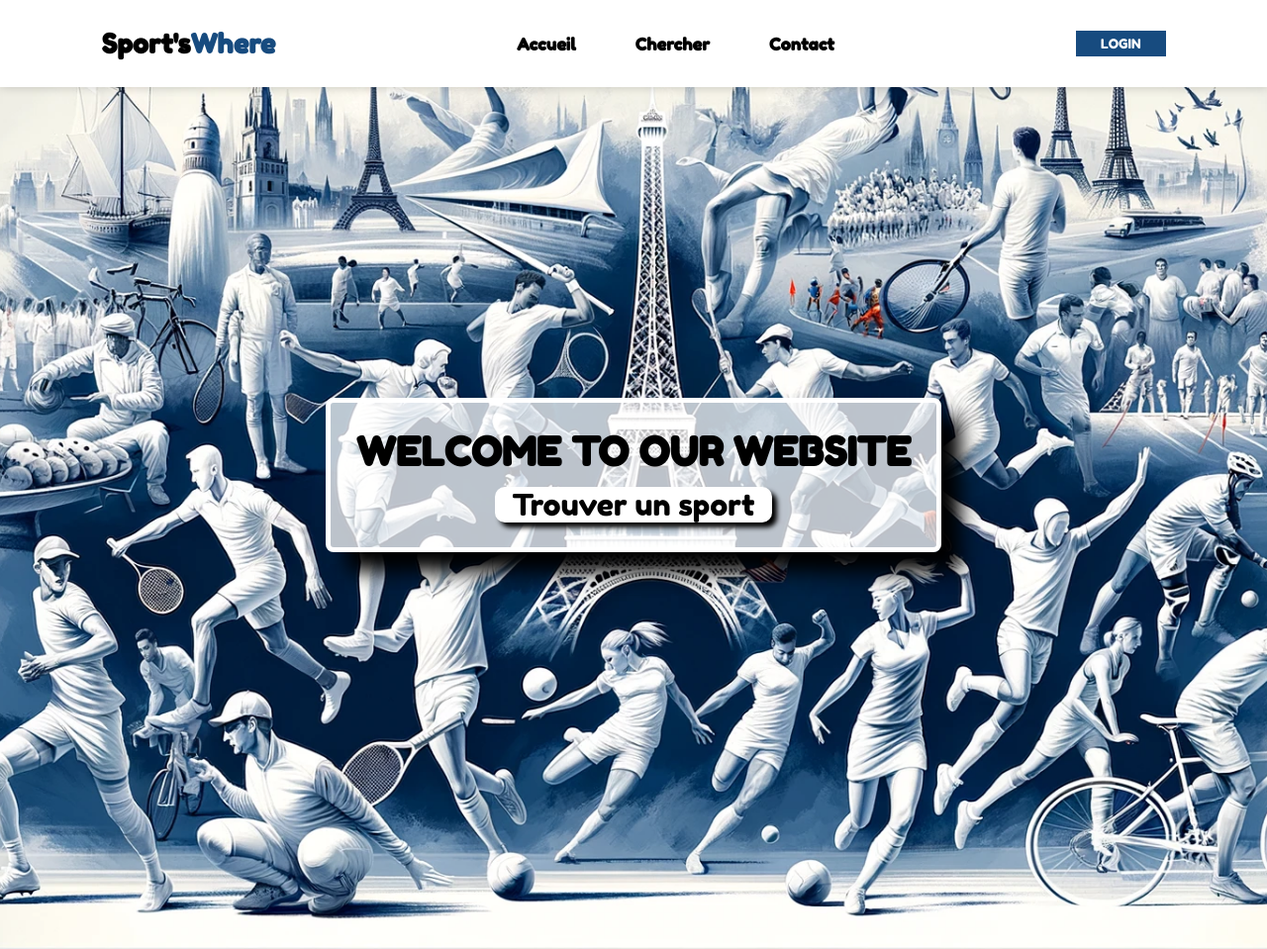
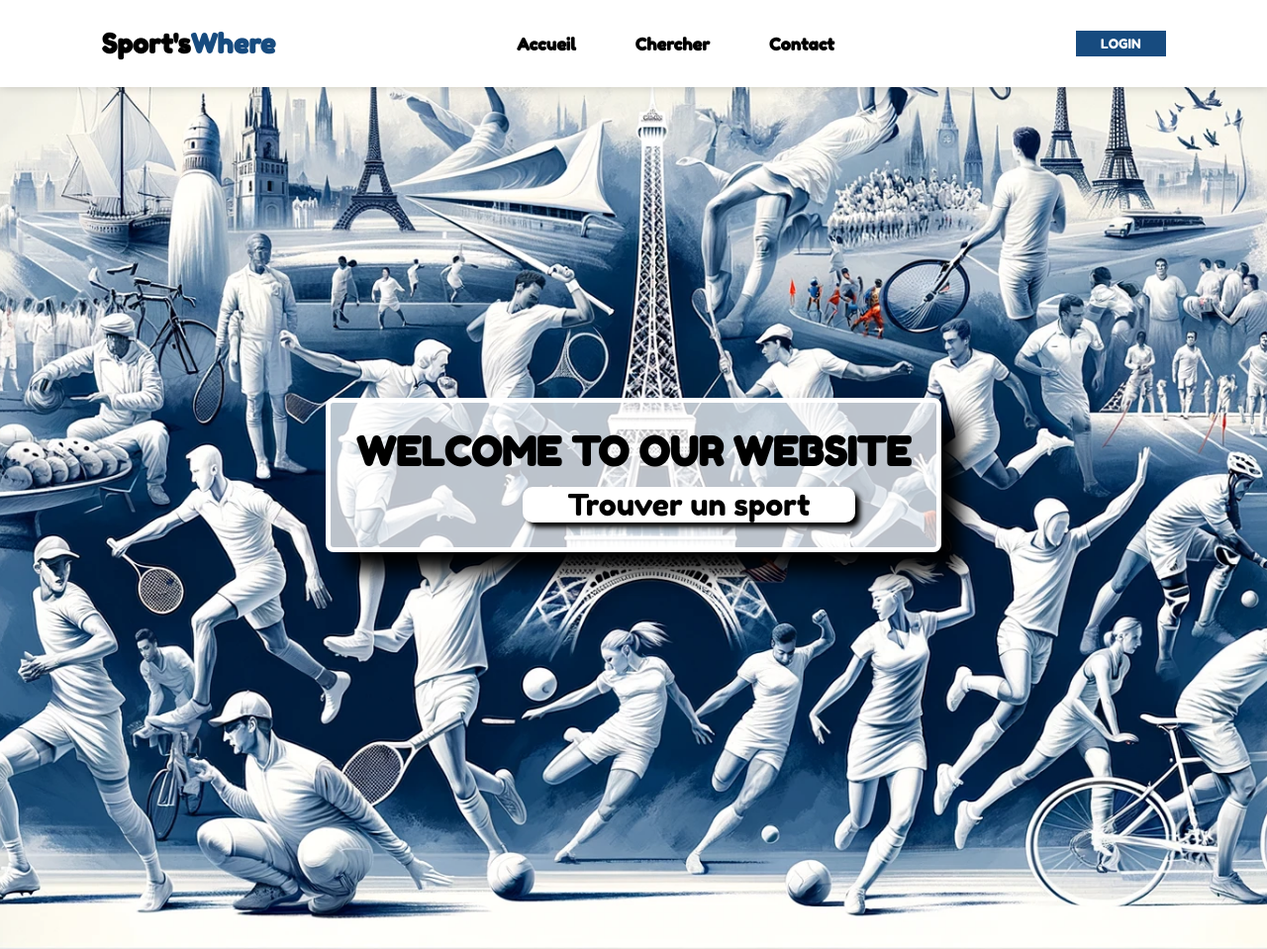
Before and after one commit to Lucasquette/Sport-sWhere, a PHP site: page /acc.html in a window 1280 px wide. Shown: the top 959 px of the page at 99% size. Run offline with PHP 8.4, Linux system fonts and the light colour scheme.

Commit message:
Update acc.css

```diff
--- a/CSS/acc.css
+++ b/CSS/acc.css
@@ -110,12 +110,13 @@ header button {
 }
 
 .home a{
+    margin-left: 20%;
     border-radius: 10px;
     background-color: white;
     text-align: center;
     margin-top: 2%;
     font-size: 30px;
-    width: 50%;
+    width: 60%;
     box-shadow: 5px 5px 5px  black;
     color:black;
 }
```
